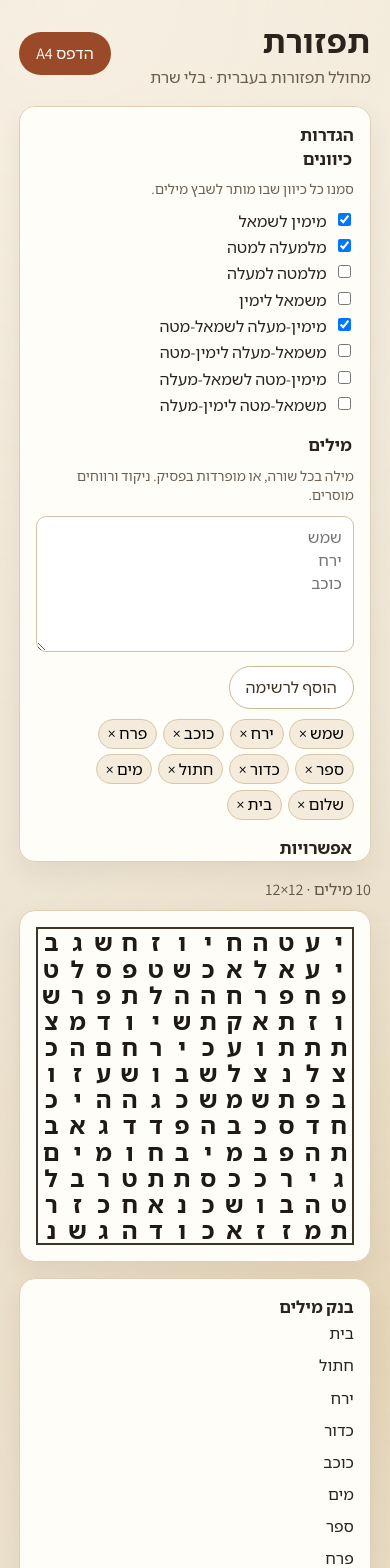
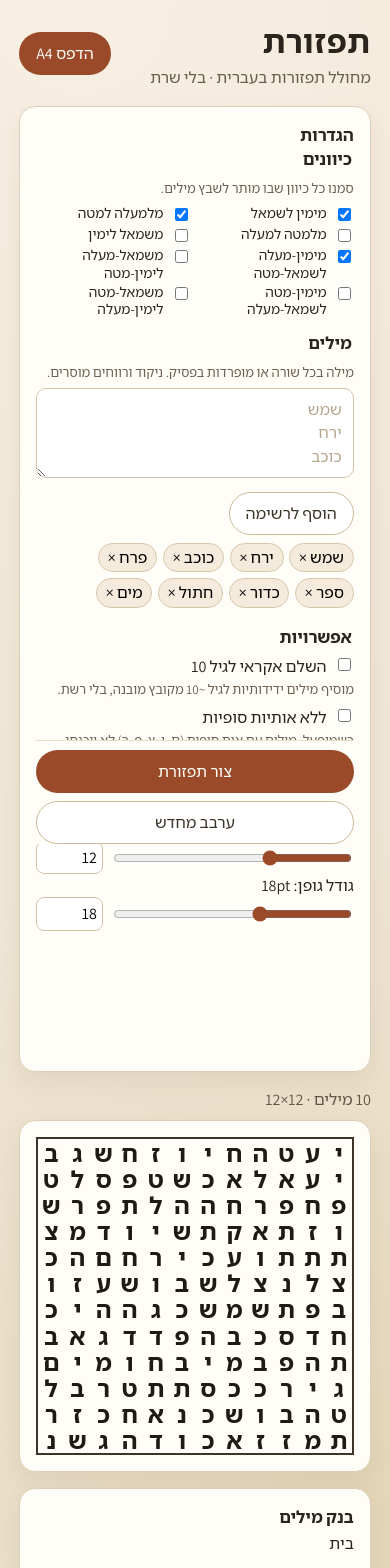
Before and after one commit to kleinron/tifzoret, a React (Vite) app: page / in a window 390 px wide. Shown: the top 1568 px of the page. Built offline with nearby package versions, Linux system fonts and the light colour scheme.

Commit message:
Polish settings layout after UI verification
Keep generate actions visible, add numeric grid/font inputs, compact
direction checkboxes, and confirm print CSS hides the settings chrome.

Co-authored-by: Ron Klein <kleinron@users.noreply.github.com>

```diff
--- a/src/App.tsx
+++ b/src/App.tsx
@@ -34,6 +34,11 @@ const FOUND_COLORS = [
   '#f5d0b5',
   '#d9e3a8',
 ]
+
+function clamp(value: number, min: number, max: number, fallback: number): number {
+  if (!Number.isFinite(value)) return fallback
+  return Math.min(max, Math.max(min, Math.round(value)))
+}
 
 function cellKey(cell: Cell): string {
   return `${cell.row},${cell.col}`
@@ -191,9 +196,9 @@ export default function App() {
           noFinals={noFinals}
           onNoFinals={setNoFinals}
           gridSize={gridSize}
-          onGridSize={setGridSize}
+          onGridSize={(value) => setGridSize(clamp(value, 8, 20, 12))}
           fontSize={fontSize}
-          onFontSize={setFontSize}
+          onFontSize={(value) => setFontSize(clamp(value, 12, 28, 18))}
           busy={busy}
           onGenerate={() => runGenerate(mergeDraftIntoBank(), false)}
           onReshuffle={() =>
--- a/src/components/SettingsPanel.tsx
+++ b/src/components/SettingsPanel.tsx
@@ -26,7 +26,7 @@ export function SettingsPanel(props: SettingsPanelProps) {
   return (
     <aside className="panel settings no-print" aria-label="הגדרות">
       <h2>הגדרות</h2>
-
+      <div className="settings-body">
         <fieldset className="block">
           <legend>כיוונים</legend>
           <p className="hint">סמנו כל כיוון שבו מותר לשבץ מילים.</p>
@@ -48,11 +48,11 @@ export function SettingsPanel(props: SettingsPanelProps) {
 
         <fieldset className="block">
           <legend>מילים</legend>
-        <p className="hint">מילה בכל שורה, או מופרדות בפסיק. ניקוד ורווחים מוסרים.</p>
+          <p className="hint">מילה בכל שורה או מופרדות בפסיק. ניקוד ורווחים מוסרים.</p>
           <textarea
             value={props.draft}
             onChange={(e) => props.onDraftChange(e.target.value)}
-          rows={5}
+            rows={3}
             placeholder={'שמש\nירח\nכוכב'}
             dir="rtl"
           />
@@ -89,9 +89,7 @@ export function SettingsPanel(props: SettingsPanelProps) {
             />
             <span>השלם אקראי לגיל 10</span>
           </label>
-        <p className="hint">
-          מוסיף מילים ידידותיות לגיל ~10 מקובץ מילים מובנה במחשב, בלי רשת.
-        </p>
+          <p className="hint">מוסיף מילים ידידותיות לגיל ~10 מקובץ מובנה, בלי רשת.</p>
           <label className="toggle">
             <input
               type="checkbox"
@@ -101,8 +99,8 @@ export function SettingsPanel(props: SettingsPanelProps) {
             <span>ללא אותיות סופיות</span>
           </label>
           <p className="hint">
-          כשמופעל, מילים שמכילות אות סופית (ם, ן, ץ, ף, ך) לא ייכנסו לתפזורת,
-          וגם האותיות הסופיות עצמן לא יופיעו בריבוע.
+            כשמופעל, מילים עם אות סופית (ם, ן, ץ, ף, ך) לא ייכנסו לתפזורת, וגם
+            האותיות הסופיות לא יופיעו בריבוע.
           </p>
         </fieldset>
 
@@ -110,25 +108,56 @@ export function SettingsPanel(props: SettingsPanelProps) {
           <legend>גודל</legend>
           <label className="range">
             <span>גודל רשת: {props.gridSize}×{props.gridSize}</span>
+            <div className="size-row">
               <input
                 type="range"
                 min={8}
                 max={20}
+                step={1}
                 value={props.gridSize}
                 onChange={(e) => props.onGridSize(Number(e.target.value))}
               />
+              <input
+                type="number"
+                min={8}
+                max={20}
+                step={1}
+                value={props.gridSize}
+                onChange={(e) => {
+                  const n = Number(e.target.value)
+                  if (n >= 8 && n <= 20) props.onGridSize(n)
+                }}
+                aria-label="גודל רשת"
+              />
+            </div>
           </label>
           <label className="range">
             <span>גודל גופן: {props.fontSize}pt</span>
+            <div className="size-row">
               <input
                 type="range"
                 min={12}
                 max={28}
+                step={1}
                 value={props.fontSize}
                 onChange={(e) => props.onFontSize(Number(e.target.value))}
               />
+              <input
+                type="number"
+                min={12}
+                max={28}
+                step={1}
+                value={props.fontSize}
+                onChange={(e) => {
+                  const n = Number(e.target.value)
+                  if (n >= 12 && n <= 28) props.onFontSize(n)
+                }}
+                aria-label="גודל גופן בנקודות"
+              />
+            </div>
           </label>
         </fieldset>
+      </div>
 
       <div className="actions">
         <button type="button" className="primary" onClick={props.onGenerate} disabled={props.busy}>
--- a/src/index.css
+++ b/src/index.css
@@ -86,13 +86,50 @@ legend {
 }
 
 .settings {
+  display: flex;
+  flex-direction: column;
   max-height: calc(100vh - 5.5rem);
+  min-height: 0;
+}
+
+.settings-body {
   overflow: auto;
+  flex: 1 1 auto;
+  min-height: 0;
+  padding-bottom: 0.35rem;
+}
+
+.settings .actions {
+  position: sticky;
+  bottom: 0;
+  background: #fffdf8;
+  padding-top: 0.55rem;
+  margin-top: 0.2rem;
+  border-top: 1px solid #eadfcb;
+}
+
+.direction-list {
+  display: grid;
+  grid-template-columns: 1fr 1fr;
+  gap: 0.15rem 0.55rem;
+}
+
+.direction-list li + li {
+  margin-top: 0;
+}
+
+.direction-list label span {
+  font-size: 0.86rem;
+  line-height: 1.25;
+}
+
+textarea::placeholder {
+  color: #b7a78f;
 }
 
 .settings fieldset {
   border: 0;
-  margin: 0 0 1rem;
+  margin: 0 0 0.75rem;
   padding: 0;
 }
 
@@ -101,9 +138,9 @@ legend {
 }
 
 .hint {
-  margin: 0.2rem 0 0.6rem;
+  margin: 0.15rem 0 0.4rem;
   color: #6d6153;
-  font-size: 0.86rem;
+  font-size: 0.82rem;
 }
 
 .direction-list,
@@ -114,7 +151,6 @@ legend {
   padding: 0;
 }
 
-.direction-list li + li,
 .word-bank li + li {
   margin-top: 0.2rem;
 }
@@ -141,7 +177,9 @@ textarea {
   display: flex;
   flex-wrap: wrap;
   gap: 0.35rem;
-  margin-top: 0.65rem;
+  margin-top: 0.5rem;
+  max-height: 4.4rem;
+  overflow: auto;
 }
 
 .chip {
@@ -152,14 +190,25 @@ textarea {
   cursor: pointer;
 }
 
-.range {
+.size-row {
   display: flex;
-  flex-direction: column;
-  gap: 0.2rem;
-  margin-bottom: 0.7rem;
+  align-items: center;
+  gap: 0.5rem;
 }
 
-.range input {
+.size-row input[type='range'] {
+  flex: 1;
+}
+
+.size-row input[type='number'] {
+  width: 4.2rem;
+  border: 1px solid #d2c3a8;
+  border-radius: 8px;
+  padding: 0.25rem 0.35rem;
+  background: #fff;
+}
+
+.range input[type='range'] {
   width: 100%;
   accent-color: #9a4a28;
 }
@@ -281,9 +330,21 @@ button.secondary {
   .layout {
     grid-template-columns: 1fr;
   }
+
+  .settings {
+    max-height: none;
+  }
 }
 
 @media print {
+  .page,
+  .layout,
+  .center-col,
+  .puzzle-main {
+    height: auto !important;
+    max-height: none !important;
+    overflow: visible !important;
+  }
   @page {
     size: A4 portrait;
     margin: 10mm;
```
Lines whose indentation alone changed are shown as unchanged.
